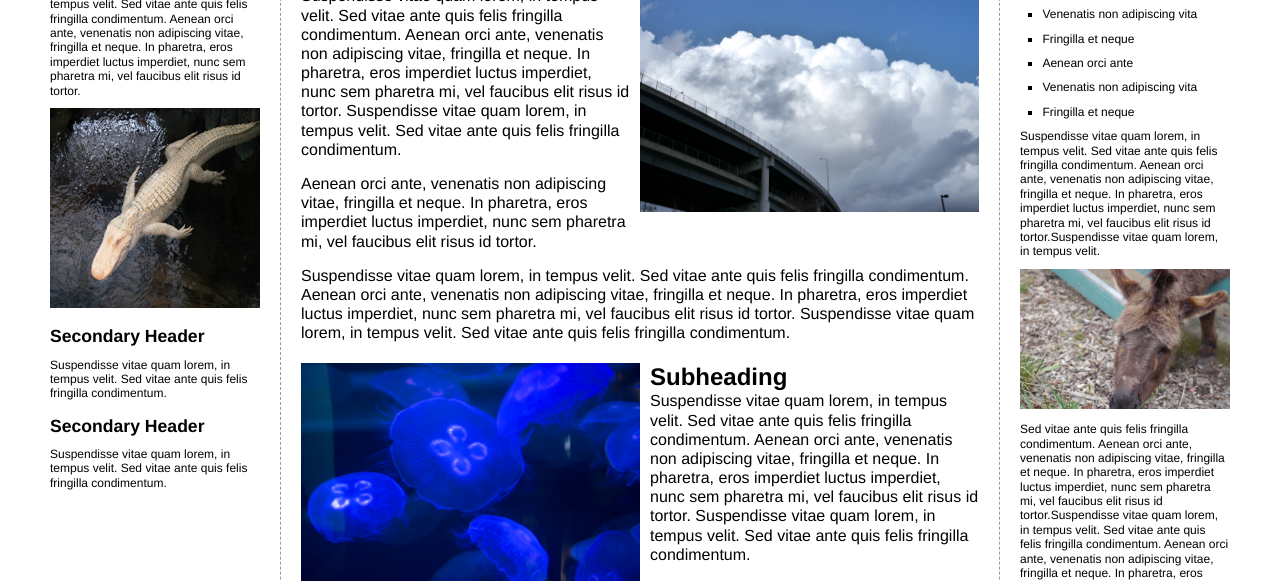
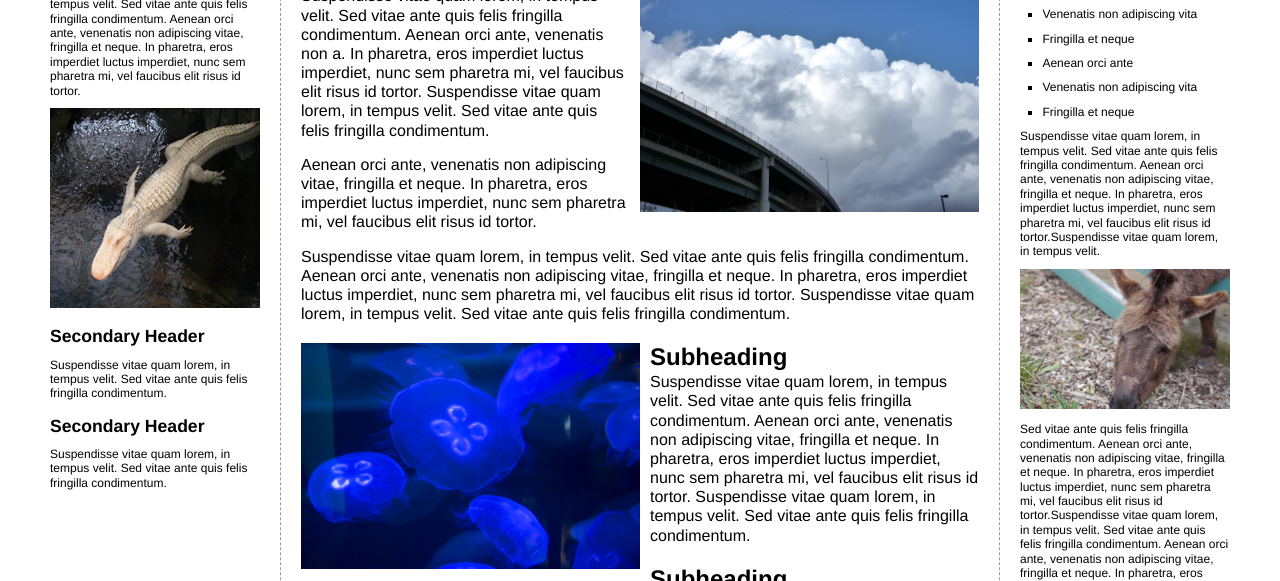
Before and after one commit to EwoutDeMunck/digwo2, a plain HTML site: page www/index.html in a window 1280 px wide. Shown: the part 217-798 px from the top of the page. Drawn offline with Linux system fonts and the light colour scheme.

Commit message:
8.2 2) wijziging 1

```diff
--- a/www/index.html
+++ b/www/index.html
@@ -33,7 +33,7 @@
                 class="half right"
               />Suspendisse vitae quam lorem, in tempus velit. Sed vitae ante
               quis felis fringilla condimentum. Aenean orci ante, venenatis non
-              adipiscing vitae, fringilla et neque. In pharetra, eros imperdiet
+              a. In pharetra, eros imperdiet
               luctus imperdiet, nunc sem pharetra mi, vel faucibus elit risus id
               tortor. Suspendisse vitae quam lorem, in tempus velit. Sed vitae
               ante quis felis fringilla condimentum.
```
